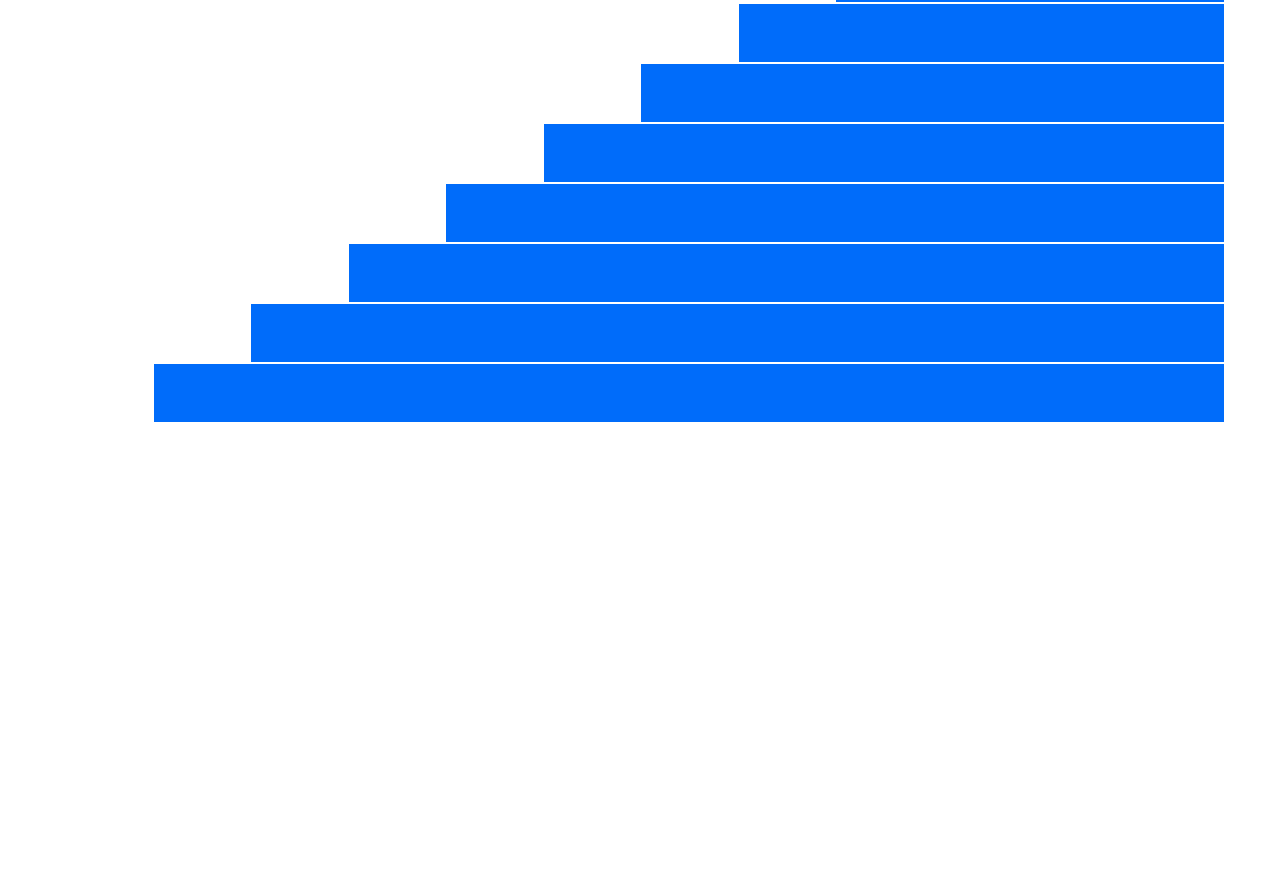
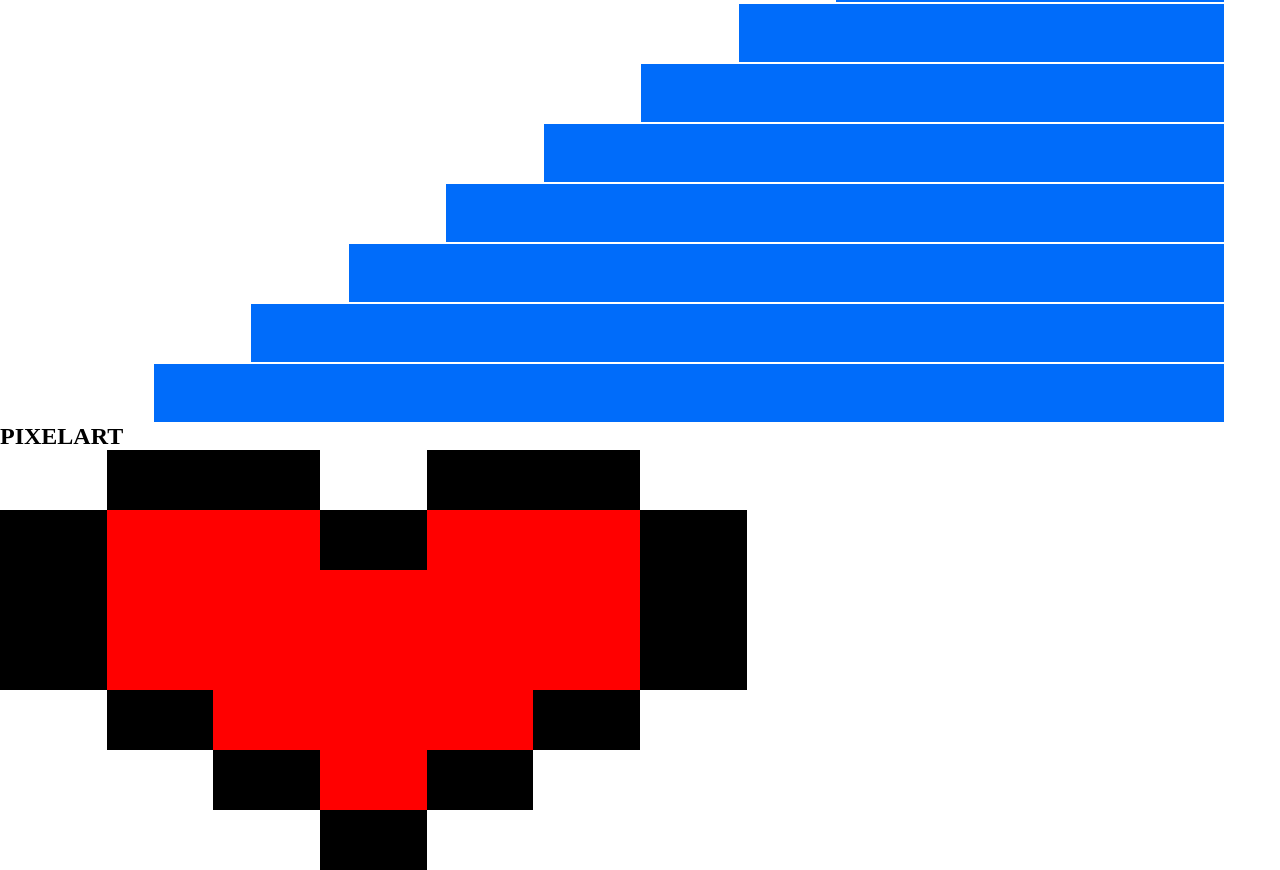
Before and after one commit to GtDavide01/html-css-12bool, a plain HTML site: page index.html in a window 1280 px wide. Shown: the part 1089-1959 px from the top of the page. Before the commit the page ends 1512 px from the top, so only its background shows below. Drawn offline with Linux system fonts and the light colour scheme.

Commit message:
aggiunta pixelart

```diff
--- a/css/style.css
+++ b/css/style.css
@@ -19,3 +19,11 @@
     width: 100%;
     border: 1px solid white;
 }
+.boxblack{
+    height: 60px;
+    background-color: black;
+}
+.boxred{
+    height: 60px;
+    background-color: red;
+}
--- a/index.html
+++ b/index.html
@@ -233,5 +233,83 @@
             </div>
         </div>
     </section>
+    <!-- PIXELART -->
+    <section>
+        <h2>PIXELART</h2>
+    <div class="row">
+        <div class="col-xs-offset-1 col-xs-2">
+            <div class="boxblack"></div>
+        </div>
+        <div class="col-xs-offset-1 col-xs-2">
+            <div class="boxblack"></div>
+        </div>
+    </div>
+    <div class="row">
+        <div class="col-xs-1">
+            <div class="boxblack"></div>
+        </div>
+        <div class="col-xs-2">
+            <div class="boxred"></div>
+        </div>
+        <div class="col-xs-1">
+            <div class="boxblack"></div>
+        </div>
+        <div class="col-xs-2">
+            <div class="boxred"></div>
+        </div>
+        <div class="col-xs-1">
+            <div class="boxblack"></div>
+        </div>
+    </div>
+    <div class="row">
+        <div class="col-xs-1">
+            <div class="boxblack"></div>
+        </div>
+        <div class="col-xs-5">
+            <div class="boxred"></div>
+        </div>
+        <div class="col-xs-1">
+            <div class="boxblack"></div>
+        </div>
+    </div>
+    <div class="row">
+        <div class="col-xs-1">
+            <div class="boxblack"></div>
+        </div>
+        <div class="col-xs-5">
+            <div class="boxred"></div>
+        </div>
+        <div class="col-xs-1">
+            <div class="boxblack"></div>
+        </div>
+    </div>
+    <div class="row">
+        <div class="col-xs-offset-1 col-xs-1">
+            <div class="boxblack"></div>
+        </div>
+        <div class="col-xs-3">
+            <div class="boxred"></div>
+        </div>
+        <div class="col-xs-1">
+            <div class="boxblack"></div>
+        </div>
+    </div>
+    <div class="row">
+        <div class="col-xs-offset-2 col-xs-1">
+            <div class="boxblack"></div>
+        </div>
+        <div class="col-xs-1">
+            <div class="boxred"></div>
+        </div>
+        <div class="col-xs-1">
+            <div class="boxblack"></div>
+        </div>
+    </div>
+    <div class="row">
+        <div class="col-xs-offset-3 col-xs-1">
+            <div class="boxblack"></div>
+        </div>
+    </div>
+    </section>
 </body>
 </html>
```
